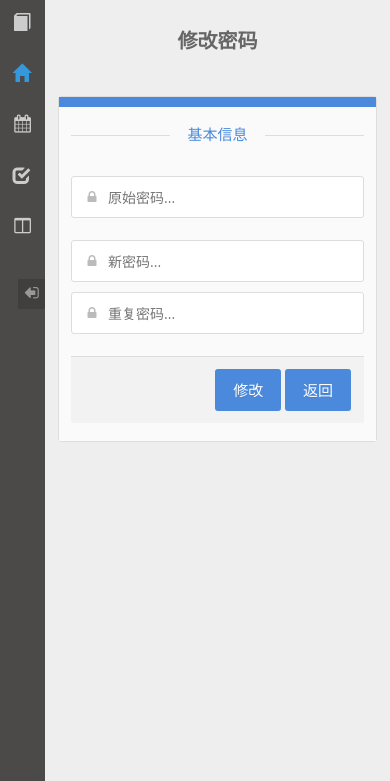
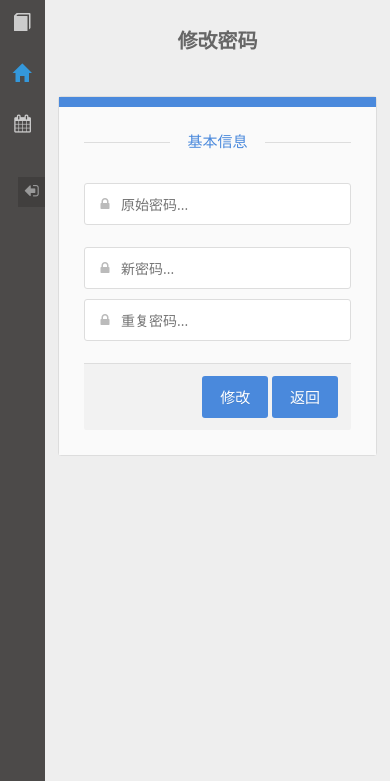
Before and after one commit to SCNU-A225/EasyOffice, a plain HTML site: page frontend/change_password.html in a window 390 px wide. Shown: the part 63-844 px from the top of the page. Drawn offline with Linux system fonts and the light colour scheme.

Commit message:
修改侧边栏

```diff
--- a/frontend/change_password.html
+++ b/frontend/change_password.html
@@ -98,11 +98,11 @@
                                 <span class="sidebar-title">填写报销单</span>
                             </a>
                         </li>
-                        <li class="sidebar-label pt15">基础信息管理</li>
-                        <li>
+                        <li id="infoManagmentLabel" class="sidebar-label pt15">基础信息管理</li>
+                        <li id="employeeManagement">
                             <a class="accordion-toggle" href="#">
                                 <span class="glyphicon glyphicon-check"></span>
-                                <span class="sidebar-title">员工管理</span>
+                                <span class="sidebar-title hid">员工管理</span>
                                 <span class="caret"></span>
                             </a>
                             <ul class="nav sub-nav">
@@ -115,8 +115,8 @@
                                         <span class="glyphicon glyphicon-check"></span> 添加员工 </a>
                                 </li>
                             </ul>
-                        </li>
-                        <li>
+                        </l i>
+                        <li id="departmentManagement">
                             <a class="accordion-toggle" href="#">
                                 <span class="fa fa-columns"></span>
                                 <span class="sidebar-title">部门管理</span>
@@ -194,20 +194,6 @@
                 </section>
             </section>
         </div>
-    <style>
-        /* demo page styles */
-        body { min-height: 2300px; }
-
-        .content-header b,
-        .admin-form .panel.heading-border:before,
-        .admin-form .panel .heading-border:before {
-            transition: all 0.7s ease;
-        }
-        /* responsive demo styles */
-        @media (max-width: 800px) {
-            .admin-form .panel-body { padding: 18px 12px; }
-        }
-    </style>
 
     <script src="js/jquery-1.11.1.min.js"></script>
     <script src="js/jquery-ui.min.js"></script>
```
Also changed, not shown: frontend/department_add.html (+5 -5 lines), frontend/department_list.html (+5 -5 lines), frontend/department_update.html (+5 -5 lines), frontend/employee_add.html (+5 -5 lines), frontend/employee_list.html (+5 -5 lines), frontend/employee_update.html (+5 -5 lines), frontend/list.html (+7 -7 lines).
